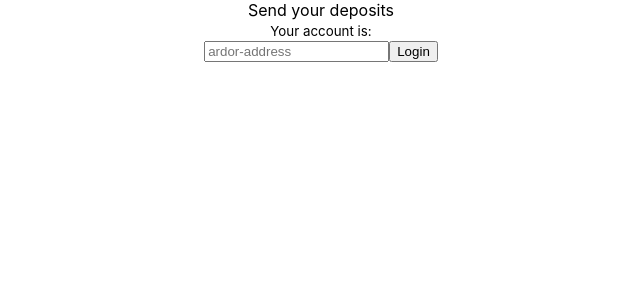
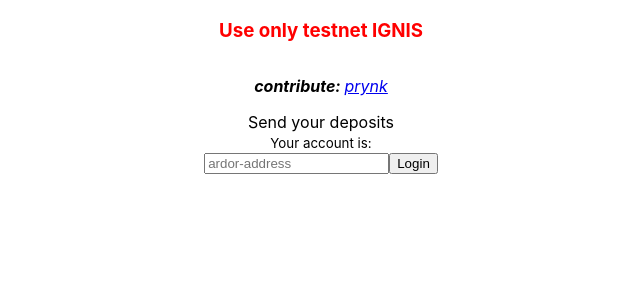
Before and after one commit to rexdavinci/Prynk, a React (Create React App) app: page / in a window 1280 px wide. Shown: the top 300 px of the page, without its empty margins (319-959 px from the left). Built offline with nearby package versions, Linux system fonts and the light colour scheme; no server answers.

Commit message:
testnet warning and contribution link

```diff
--- a/src/App.js
+++ b/src/App.js
@@ -37,6 +37,8 @@
 
   return (
     <div className="App">
+      <h3 style={{ color: 'red' }}>Use only testnet IGNIS</h3>
+      <div style={{ padding: '1rem' }}> <em><b>contribute: </b><a rel='noreferrer'  target='_blank' href='https://github.com/rexdavinci/Prynk_ARDOR'>prynk</a></em></div>
       <Home prynkAddress={process.env.REACT_APP_PRYNK_ADDRESS} user={user} transactions={transactions}/>
       <div>
         {
```
